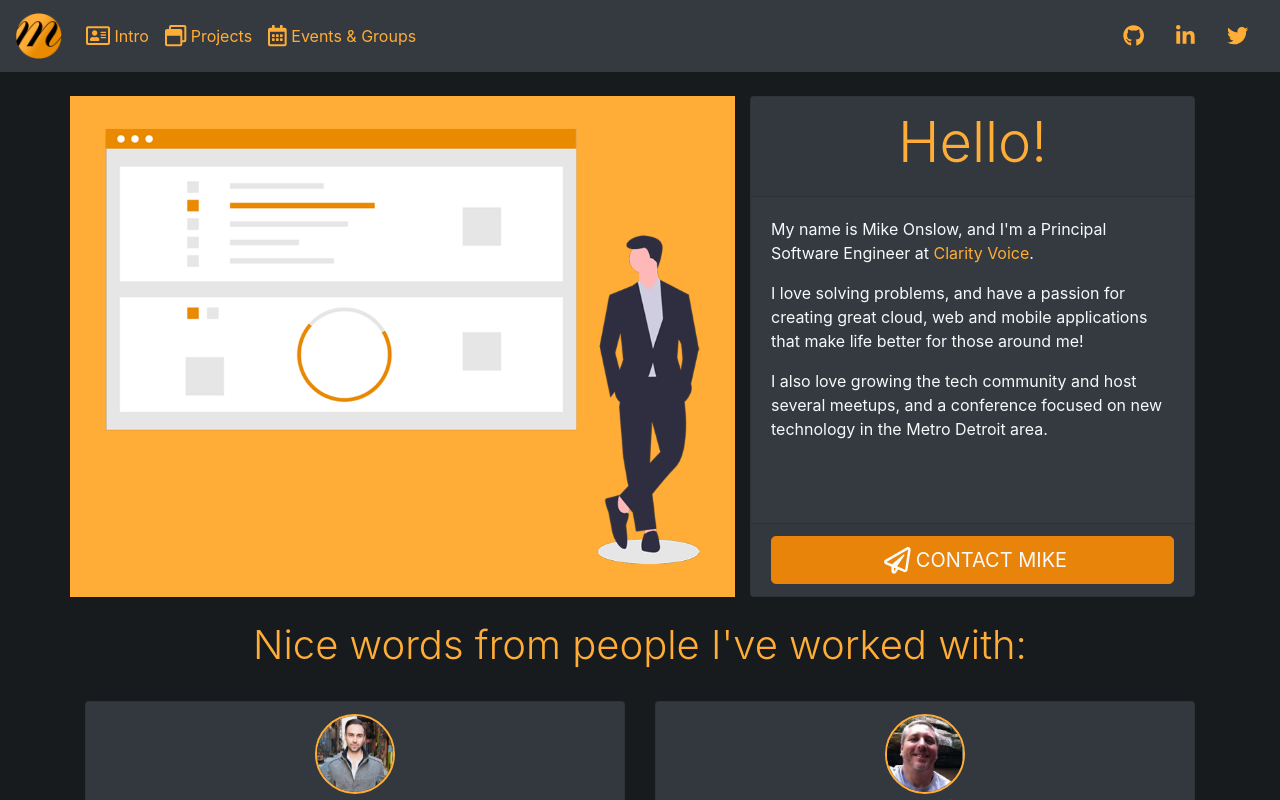
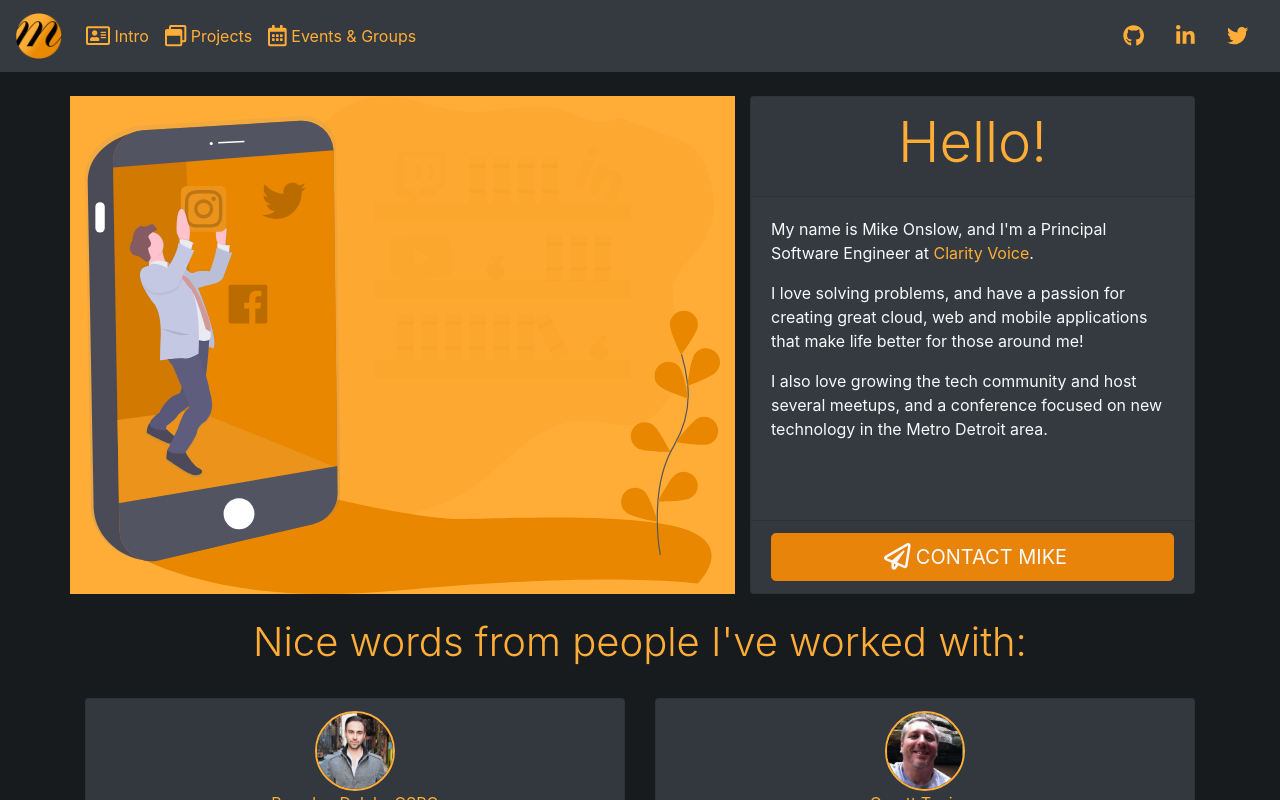
Before and after one commit to mikeonslow/mikeonslow.dev, a React (Create React App) app: page / in a window 1280 px wide. Shown: the top 800 px of the page. Built offline with nearby package versions, Linux system fonts and the light colour scheme.

Commit message:
Update hokme image

```diff
--- a/src/Pages/Home.js
+++ b/src/Pages/Home.js
@@ -27,7 +27,7 @@ const Home = props => {
       <Row>
         <Col sm={12} md={6} lg={7} className="bg-primary mb-4 mb-md-0">
           <img
-            src="images/thinkincode.png"
+            src="images/hello.svg"
             className="img-fluid"
             alt="Progressive Web Apps"
           />
```
Also changed, not shown: public/images/hello.svg (added).
